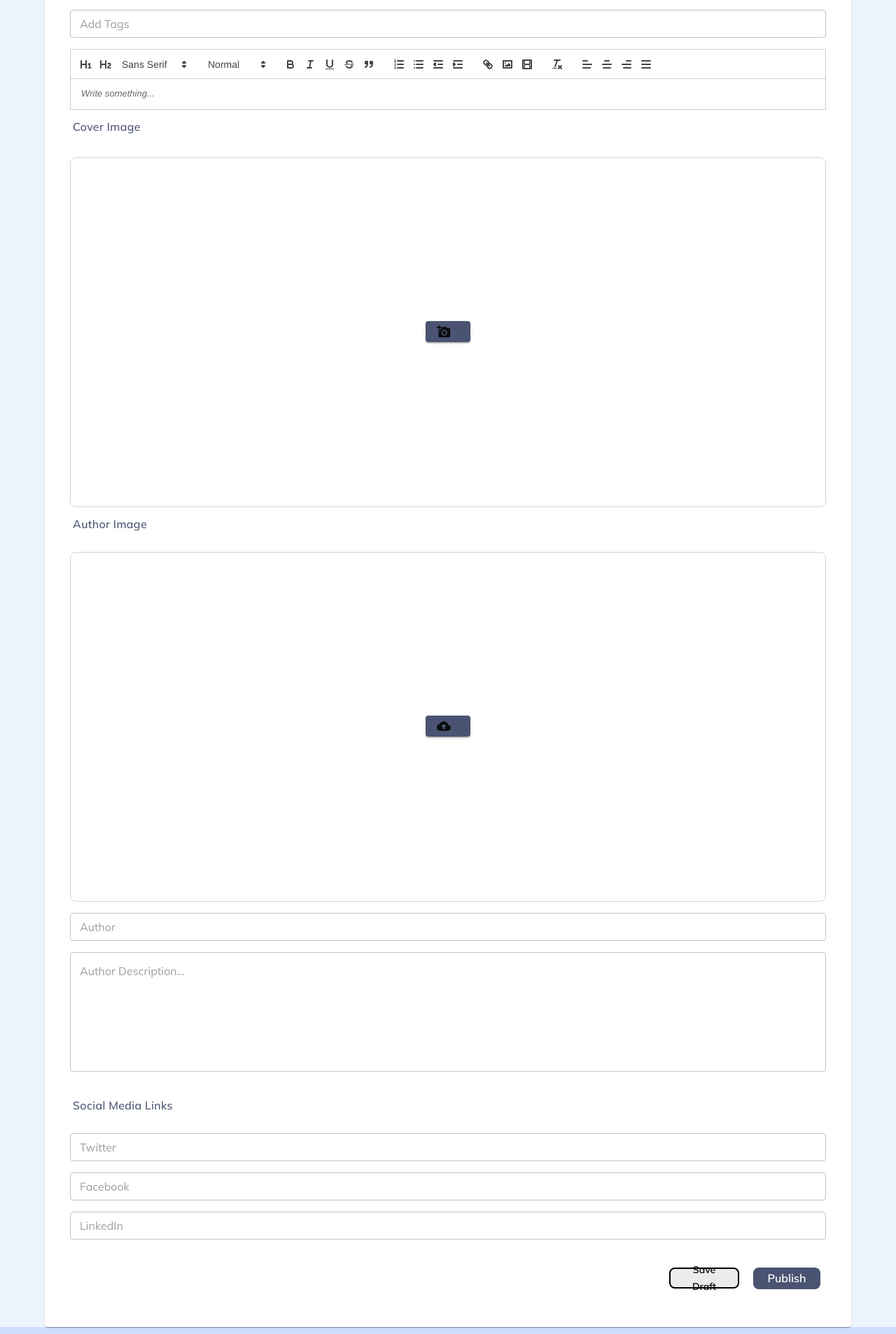
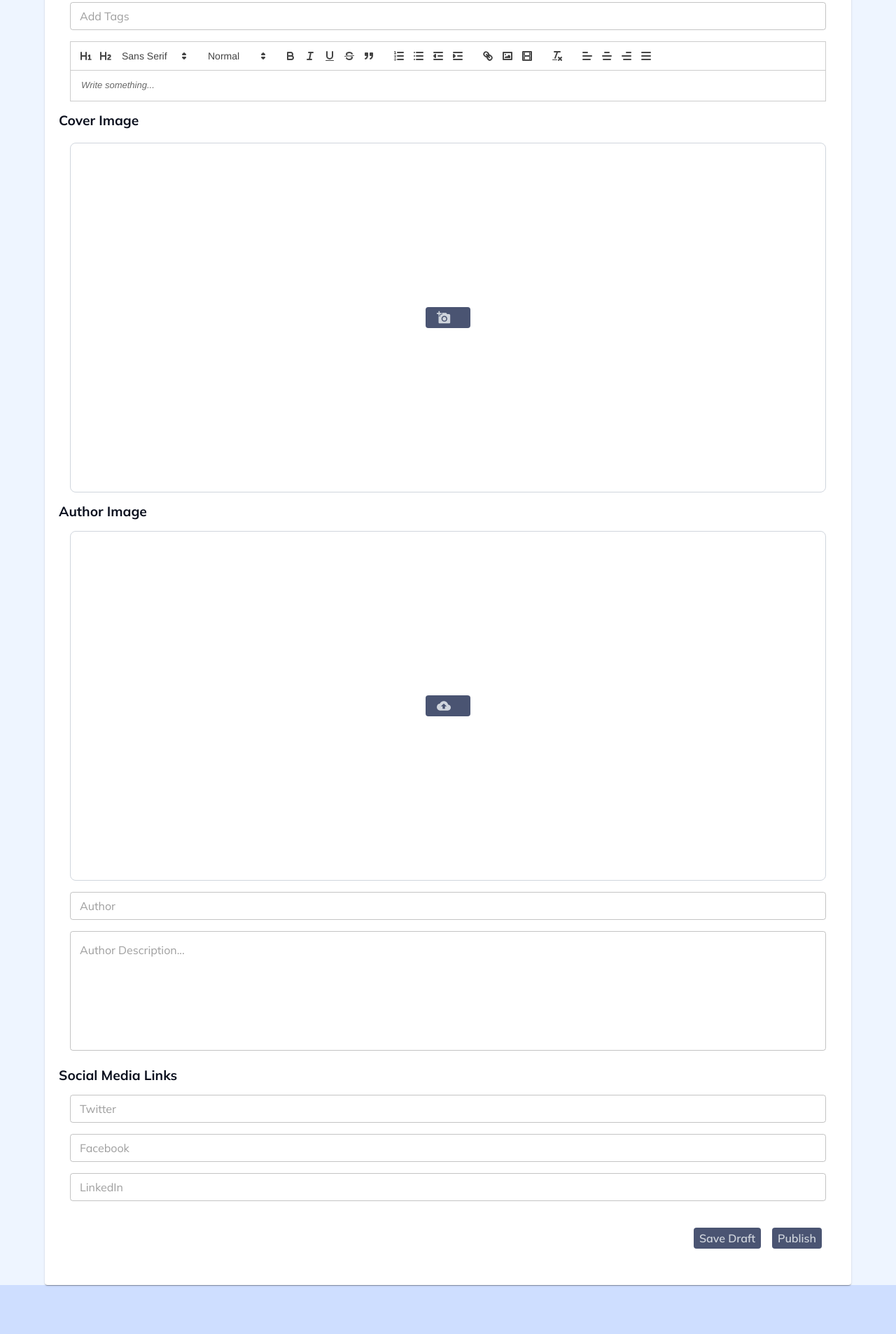
Before and after one commit to Software-Lifecycle-Consultants/slc-open-hms, a Next.js app: page /admin/blog in a window 1280 px wide. Shown: the part 276-2183 px from the top of the page at 70% size. After the commit the page ends 2123 px from the top, so only its background shows below. Built offline with nearby package versions, Linux system fonts and the light colour scheme.

Commit message:
Applied  the admin theme to the Blog Components #491

```diff
--- a/components/admin/blogPage/BlogForm.tsx
+++ b/components/admin/blogPage/BlogForm.tsx
@@ -105,20 +105,14 @@ const BlogForm: React.FC = () => {
       <Card sx={{ marginLeft: "auto", marginRight: "auto" }}>
         <CardContent sx={{ justifyContent: "center", alignItems: "center" }}>
           <Typography
-            variant="h2"
+            variant="h1"
             className={mulish.className}
-            sx={{
-              padding: "10px 20px 10px 20px",
-              fontSize: { xs: "26px", sm: "28px", md: "32px" },
-              fontWeight: 800,
-              color: "#4A5472",
-            }}
           >
             Blog
           </Typography>
           <Grid
             container
-            spacing={{ xs: 1, sm: 2, md: 2 }}
+            spacing={{ xs: 1, sm: 2, md: 2}}
             sx={{
               display: "block",
               padding: { xs: "10px 20px 10px 20px" },
@@ -182,14 +176,9 @@ const BlogForm: React.FC = () => {
             </Grid>
 
             <Typography
-              variant="h3"
+              marginTop={{lg: 2, md: 2 }}
+              variant="h2"
               className={mulish.className}
-              sx={{
-                padding: "10px 20px 10px 20px",
-                fontSize: "16px",
-                fontWeight: 500,
-                color: "#4A5472",
-              }}
             >
               Cover Image
             </Typography>
@@ -210,7 +199,7 @@ const BlogForm: React.FC = () => {
               sm={12}
               md={12}
               lg={12}
-              sx={{ alignItems: "center" }}
+              sx={{ alignItems: "center", py: { lg: 2 , md: 2}}}
             >
               <Card
                 elevation={0}
@@ -234,14 +223,6 @@ const BlogForm: React.FC = () => {
                 }}
               >
                 <Button
-                  sx={{
-                    marginTop: "7px",
-                    backgroundColor: "#4A5472",
-                  }}
-                  component="label"
-                  role={undefined}
-                  variant="contained"
-                  tabIndex={-1}
                   startIcon={<AddAPhotoIcon />}
                 >
                   <VisuallyHiddenInput type="file" />
@@ -250,14 +231,8 @@ const BlogForm: React.FC = () => {
             </Grid>
 
             <Typography
-              variant="h3"
+              variant="h2"
               className={mulish.className}
-              sx={{
-                padding: "10px 20px 10px 20px",
-                fontSize: "16px",
-                fontWeight: 500,
-                color: "#4A5472",
-              }}
             >
               Author Image
             </Typography>
@@ -285,14 +260,6 @@ const BlogForm: React.FC = () => {
                 }}
               >
                 <Button
-                  sx={{
-                    marginTop: "7px",
-                    backgroundColor: "#4A5472",
-                  }}
-                  component="label"
-                  role={undefined}
-                  variant="contained"
-                  tabIndex={-1}
                   startIcon={<CloudUploadIcon />}
                 >
                   <VisuallyHiddenInput type="file" />
@@ -339,14 +306,7 @@ const BlogForm: React.FC = () => {
             }}
           >
             <Typography
-              variant="h3"
-              className={mulish.className}
-              sx={{
-                padding: "10px 20px 10px 20px",
-                fontSize: "16px",
-                fontWeight: 500,
-                color: "#4A5472",
-              }}
+              variant="h2"
             >
               Social Media Links
             </Typography>
@@ -401,18 +361,6 @@ const BlogForm: React.FC = () => {
           >
             <Button
               type="button"
-              sx={{
-                textTransform:"none",
-                backgroundColor: "#EBEBEB",
-                border: "2px solid black",
-                borderRadius: "8px",
-                color: "black",
-                padding: { xs: "8px 14px" },
-                width: "100px",
-                height: "30px",
-                marginRight: "10px",
-                fontSize: "14px",
-              }}
               onClick={() => console.log("Draft Saved")}
             >
               Save Draft
@@ -420,26 +368,6 @@ const BlogForm: React.FC = () => {
 
             <Button
               type="submit"
-              sx={{
-                textTransform:"none",
-                backgroundColor: "#4A5472",
-                borderRadius: "10px",
-                color: "white",
-                border: "2px solid ",
-                width: "100px",
-                height: "35px",
-
-                padding: { xs: "8px 14px" },
-                "&:hover": {
-                  backgroundColor: "#192959",
-                  borderColor: "#3B435F",
-                },
-                "&:active": {
-                  backgroundColor: "#2C3045",
-                  borderColor: "#2C3045",
-                  fontSize: "19px"
-                },
-              }}
             >
               Publish
             </Button>
```
